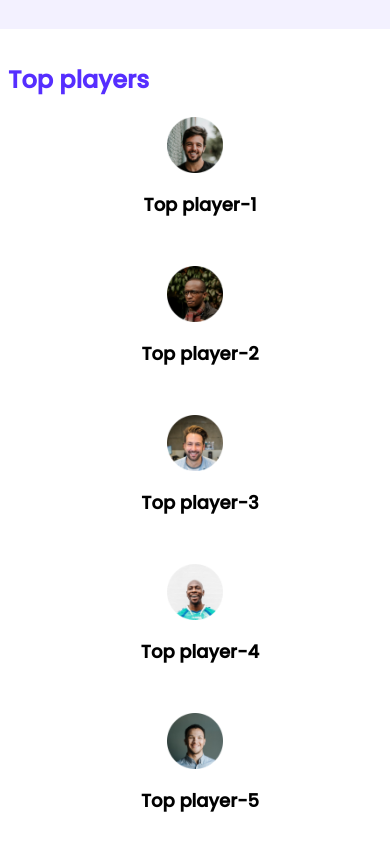
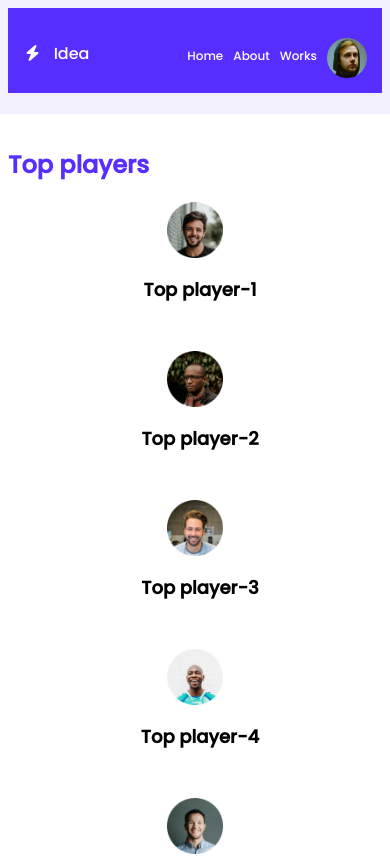
Before and after one commit to Anikcse19/Leader-board-css3, a plain HTML site: page index.html in a window 390 px wide. Shown: the top 857 px of the page. Drawn offline with Linux system fonts and the light colour scheme.

Commit message:
final leaderboard website full resposive

```diff
--- a/index.html
+++ b/index.html
@@ -16,22 +16,22 @@
 <body>
 
     <header>
-        <!-- <nav>
+        <nav>
             <div class="left-nav">
                 <a href=""> <i class="fas fa-bolt"></i></a>
-                <a href="" style="font-size: 24px;"> Idea</a>
+                <a href="">Idea</a>
             </div>
             <div class="right-nav">
-                <a href="" style="font-size: 17px;"> Home</a>
-                <a href="" style="font-size: 16px;"> Home</a>
-                <a href="" style="font-size: 16px;">About</a>
-                <a href=""><img src="/images/players/player-6.png" alt="" height="46px" width="46px"
+                <a href=""> Home</a>
+                <a href=""> About</a>
+                <a href="">Works</a>
+                <a href=""><img src="/images/players/player-6.png" alt="" height="40px" width="40px"
                         style="margin-top: 10px;"></a>
             </div>
 
 
         </nav>
-        --- -->
+
 
     </header>
 
--- a/style.css
+++ b/style.css
@@ -22,6 +22,7 @@ nav{
 
     margin-bottom: 10px;
     margin-right: 290px;
+    margin-top: 10px;
     display: flex;
     align-items: center;
     justify-content: space-around;
@@ -29,9 +30,13 @@ nav{
 nav a{
     text-decoration: none;
     color: white;
-    font-size: 1.5em;
     margin-right: 10px;
-
+}
+.left-nav a{
+    font-size: 24px;
+}
+.right-nav a{
+    font-size: 16px;
 }
 main{
     display: flex;
@@ -181,6 +186,10 @@ hr{
          flex-direction: column;
         justify-content: center;
      }
+     .blog{
+         align-items: center;
+
+     }
      .blogs{
 
             grid-template-columns: repeat(1,1fr);
@@ -188,7 +197,31 @@ hr{
      }
      .courses{
         grid-template-columns: repeat(1,1fr);
+
+     }
+     .course{
+        margin-left: 15%;
         align-items: center;
+     }
+     nav{
+         width: 100%;
+     }
+     .left-nav{
+
+         margin-left: 2%;
+         padding-left: 10px;
+         padding-top: 5px;
+     }
+     .left-nav a{
+         font-size: 16px;
+     }
+     .right-nav{
+         padding-right: 5px;
+         padding-top: 10px;
+         margin-right: 0%;
+     }
+     .right-nav a{
+         font-size: 12px;
      }
  }
 
@@ -204,5 +237,17 @@ hr{
     .blogs{
         grid-template-columns: repeat(1,1fr);
     }
+     .left-nav{
+         margin-left: 5%;
+     }
+     .left-nav a{
+         font-size: 24px;
+     }
+     .right-nav{
+         margin-right: 6%;
+     }
+     .right-nav a{
+         font-size: 16px;
+     }
 
 }
```
